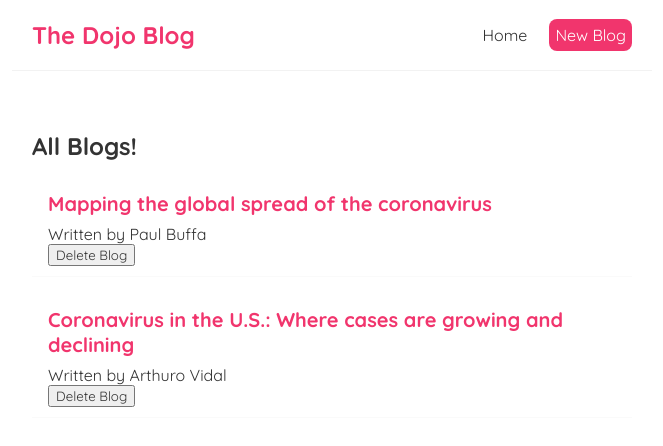
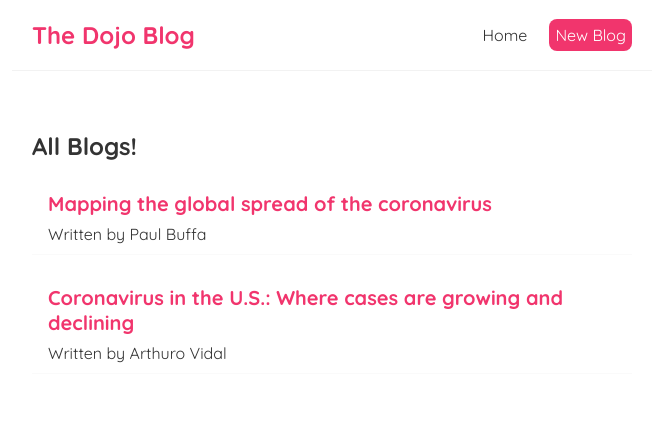
Before and after one commit to samseen/dojo-blog, a React (Create React App) app: page / in a window 1280 px wide. Shown: the top 446 px of the page, without its empty margins (308-971 px from the left). Built offline with nearby package versions, Linux system fonts and the light colour scheme; data requests are answered from the project's data file; the HTML template or start-up script is replaced by a standard one.

Commit message:
Conditional Loading Message.

```diff
--- a/src/BlogList.js
+++ b/src/BlogList.js
@@ -1,6 +1,6 @@
 import React from 'react'
 
-const BlogList = ({ blogs, title, handleDelete }) => {
+const BlogList = ({ blogs, title }) => {
     return (
         <div className="blog-list">
             <h2>{ title }</h2>
@@ -8,7 +8,6 @@
                 <div className="blog-preview" key={ blog.id }>
                     <h2>{ blog.title }</h2>
                     <p>Written by { blog.author }</p>
-                    <button onClick={() => handleDelete(blog.id)}>Delete Blog</button>
                 </div>
             ))}
         </div>
--- a/src/Home/Home.jsx
+++ b/src/Home/Home.jsx
@@ -3,11 +3,7 @@
 
 const Home = () => {
     const [blogs, setBlogs] = useState(null);
-
-    const handleDelete = (id) => {
-        const newBlogs = blogs.filter(blog => blog.id !== id);
-        setBlogs(newBlogs)
-    }
+    const [isPending, setIsPending] = useState(true);
 
     useEffect(() => {
         fetch('http://localhost:8000/blogs')
@@ -15,14 +11,15 @@
                 return res.json();
             })
             .then(data => {
-                console.log(data);
                 setBlogs(data);
+                setIsPending(false);
             })
     }, []);
 
     return (
         <div className="home">
-            {blogs && <BlogList blogs={blogs} title="All Blogs!" handleDelete={handleDelete} />}
+            { isPending && <div>Loading...</div> }
+            {blogs && <BlogList blogs={blogs} title="All Blogs!" />}
         </div>
     )
 }
```
